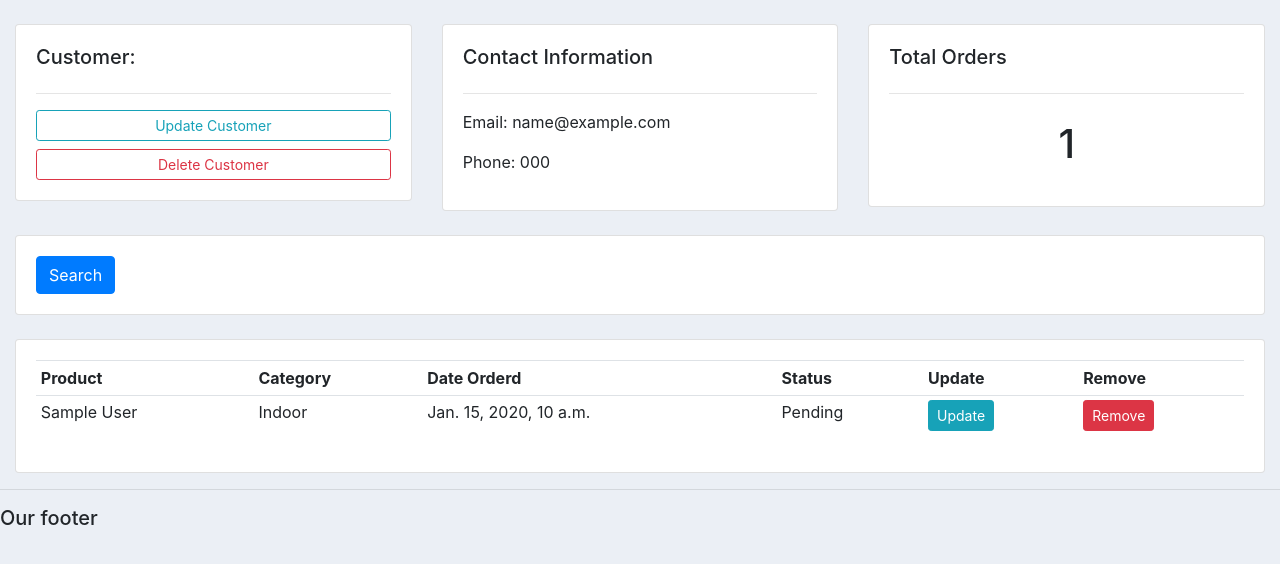
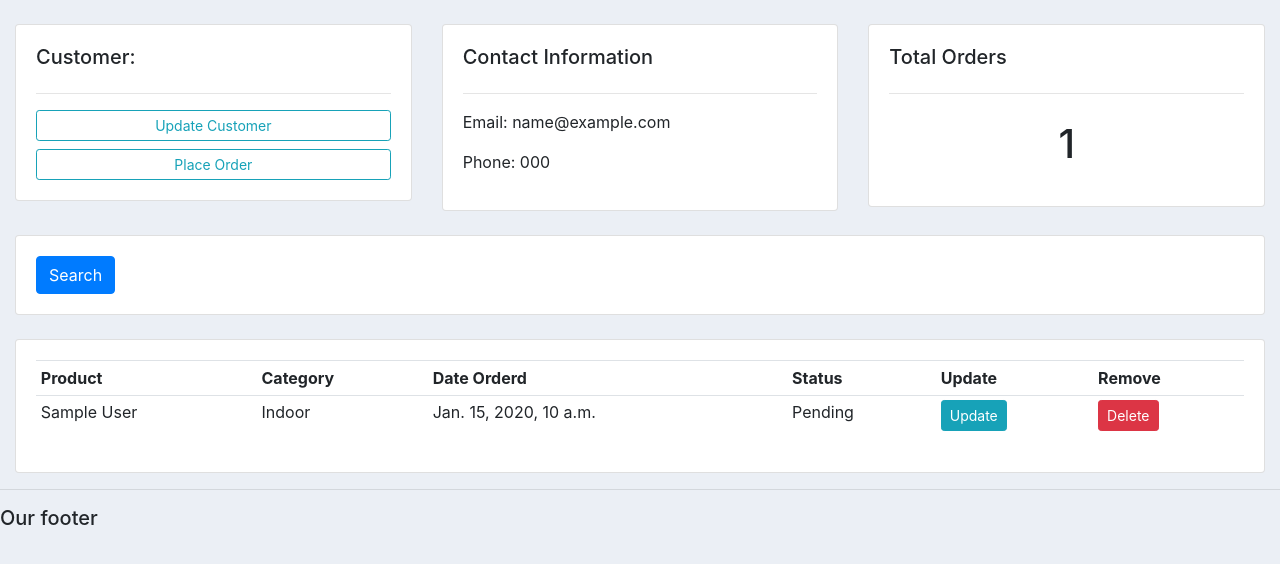
Before and after one commit to unstory/crm, a Django app: page /customer/1/ in a window 1280 px wide. Shown: the part 59-623 px from the top of the page. Run offline with Django 3.2, Linux system fonts and the light colour scheme; tables that the repository leaves empty hold one stand-in row (values such as "Sample post"); some libraries are stand-ins or nearby versions.

Commit message:
inline formset

```diff
--- a/accounts/templates/accounts/customer.html
+++ b/accounts/templates/accounts/customer.html
@@ -10,7 +10,7 @@
 			<h5>Customer:</h5>
 			<hr>
 			<a class="btn btn-outline-info  btn-sm btn-block" href="">Update Customer</a>
-			<a class="btn btn-outline-danger  btn-sm btn-block" href="">Delete Customer</a>
+			<a class="btn btn-outline-info  btn-sm btn-block" href="{% url 'create_order' customer.id %}">Place Order</a>
 
 		</div>
 	</div>
@@ -67,8 +67,9 @@
 					<td>{{order.product.category}}</td>
 					<td>{{order.date_created}}</td>
 					<td>{{order.status}}</td>
-					<td><a class="btn btn-sm btn-info" href="">Update</a></td>
-					<td><a class="btn btn-sm btn-danger" href="">Remove</a></td>
+					<td><a class="btn btn-sm btn-info" href="{% url 'update_order' order.id %}">Update</a></td>
+
+					<td><a class="btn btn-sm btn-danger" href="{% url 'delete_order' order.id %}">Delete</a></td>
 				</tr>
 				{% endfor %}
 			</table>
--- a/accounts/templates/accounts/dashboard.html
+++ b/accounts/templates/accounts/dashboard.html
@@ -34,7 +34,7 @@
 		<h5>LAST 5 ORDERS</h5>
 		<hr>
 		<div class="card card-body">
-			<a class="btn btn-primary  btn-sm btn-block" href="{% url 'create_order' %}">Create Order</a>
+
 			<table class="table table-sm">
 				<tr>
 					<th>Product</th>
--- a/accounts/templates/accounts/order_form.html
+++ b/accounts/templates/accounts/order_form.html
@@ -8,7 +8,11 @@
 
 			<form action="" method="POST">
 				{% csrf_token %}
-				{{form}}
+				{{ form.management_form }}
+				{% for field in form %}
+					{{field}}
+					<hr>
+                {% endfor %}
 
 				<input type="submit" name="Submit">
 			</form>
--- a/accounts/urls.py
+++ b/accounts/urls.py
@@ -7,7 +7,7 @@ urlpatterns = [
     path('products/', views.products, name="products"),
     path('customer/<str:pk_test>/', views.customer, name="customer"),
 
-    path('create_order/', views.createOrder, name="create_order"),
+    path('create_order/<str:pk>', views.createOrder, name="create_order"),
     path('update_order/<str:pk>/', views.updateOrder, name="update_order"),
     path('delete_order/<str:pk>/', views.deleteOrder, name="delete_order"),
 ]
--- a/accounts/views.py
+++ b/accounts/views.py
@@ -1,5 +1,6 @@
 from django.shortcuts import render, redirect
 from django.http import HttpResponse
+from django.forms import inlineformset_factory
 
 from .models import *
 from .forms import OrderForm
@@ -35,16 +36,20 @@ def customer(request, pk_test):
 	context = {"customer": my_customer, "orders": orders, "order_count": order_count}
 	return render(request, 'accounts/customer.html', context)
 
-def createOrder(request):
-	form = OrderForm()
+def createOrder(request, pk):
+	OrderFormSet = inlineformset_factory(Customer, Order, fields=('product', 'status'), extra=10 )
+	customer = Customer.objects.get(id=pk)
+	formset = OrderFormSet(queryset=Order.objects.none(),instance=customer)
+	#form = OrderForm(initial={'customer':customer})
 	if request.method == 'POST':
 		#print('Printing POST:', request.POST)
-		form = OrderForm(request.POST)
-		if form.is_valid():
-			form.save()
+		#form = OrderForm(request.POST)
+		formset = OrderFormSet(request.POST, instance=customer)
+		if formset.is_valid():
+			formset.save()
 			return redirect('/')
 
-	context = {'form':form}
+	context = {'form':formset}
 	return render(request, 'accounts/order_form.html', context)
 
 def updateOrder(request, pk):
```
